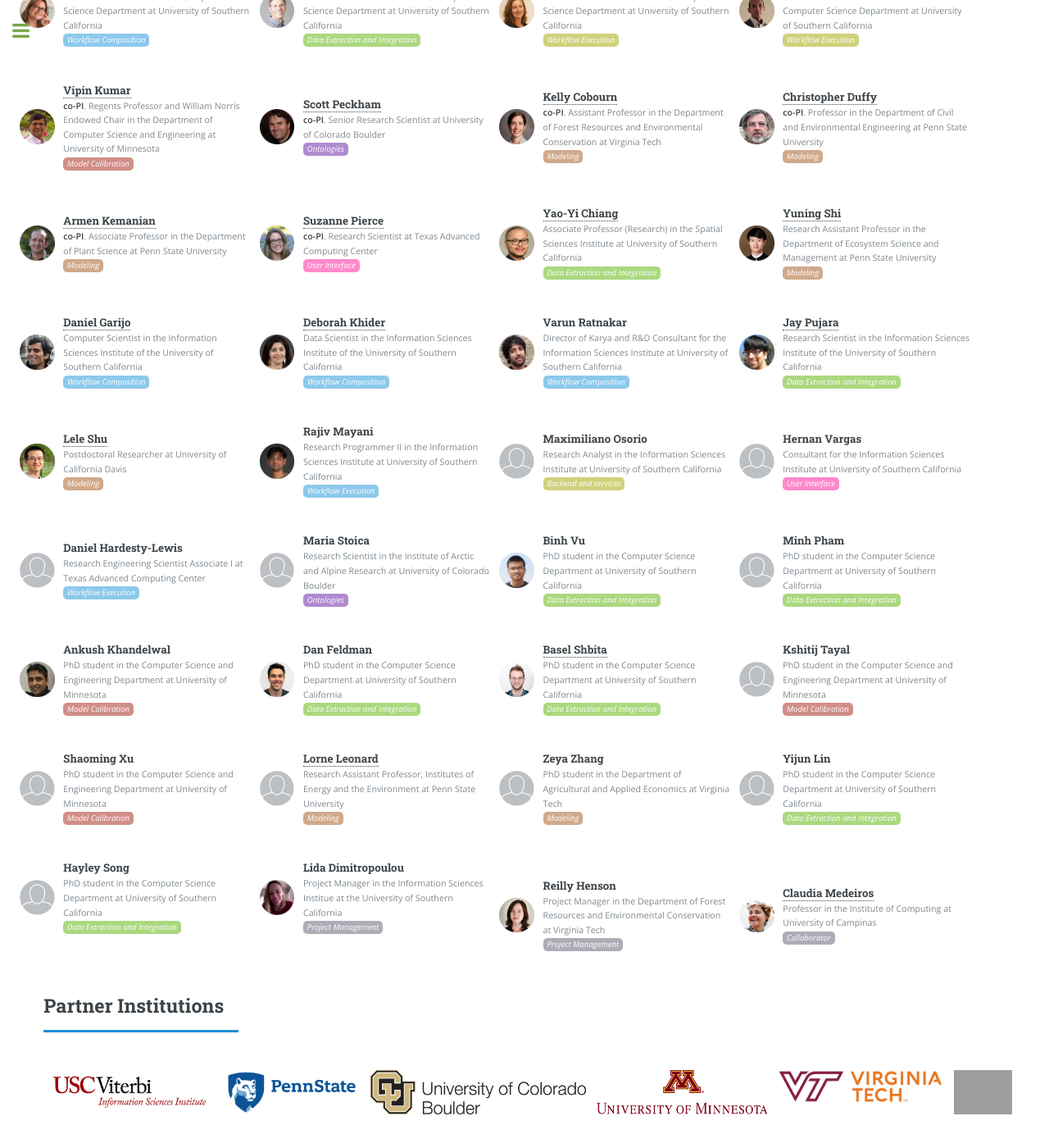
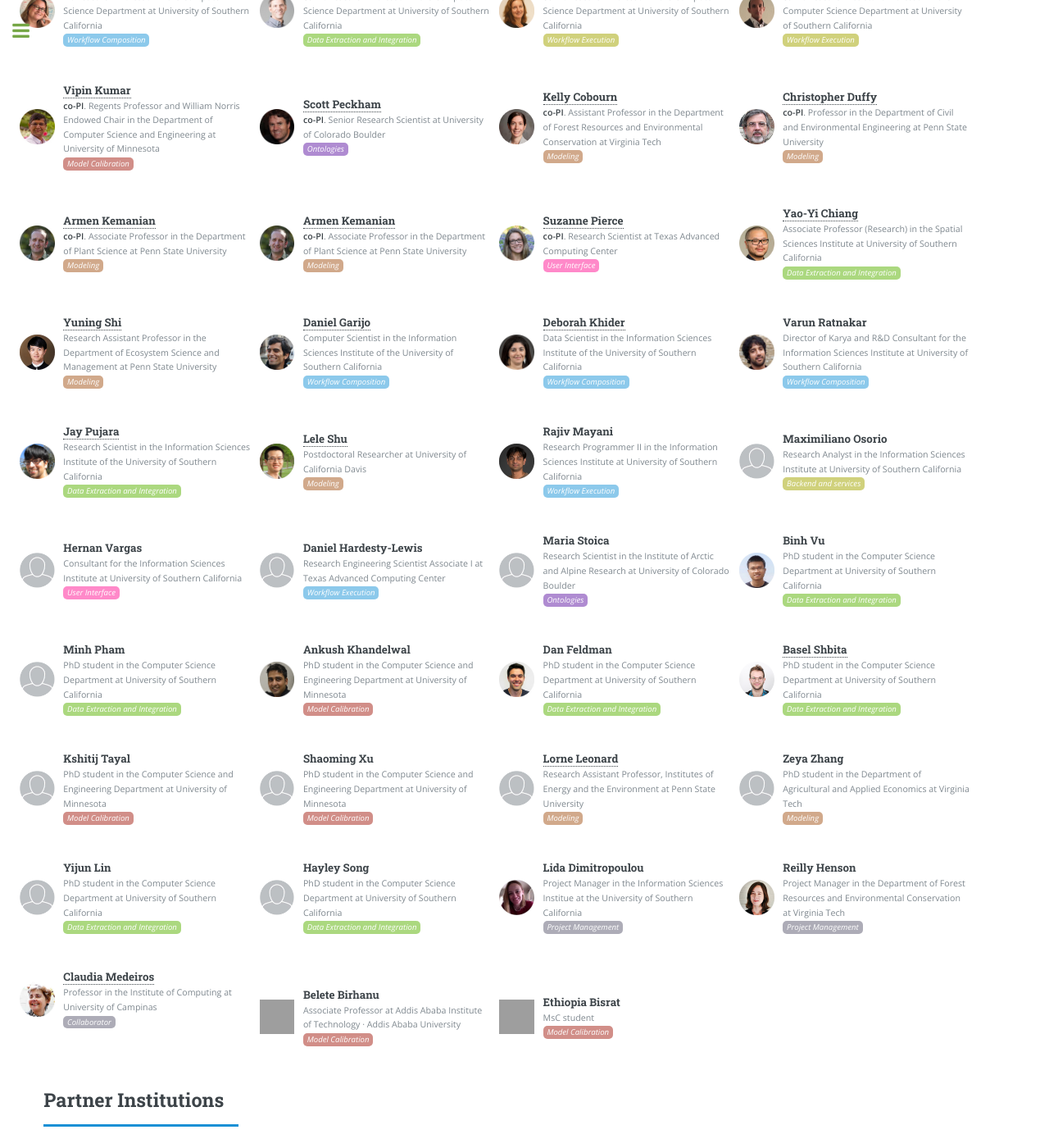
Before and after one commit to KnowledgeCaptureAndDiscovery/MINT, a Jekyll site: the page built from team.md, in a window 1280 px wide and 1400 px high, scrolled down 350 px. Shown: the whole window at 82% size. Built offline with Jekyll 4.4.1, drawn with Linux system fonts in a browser that asks for light colours; grey boxes are pictures that could not be loaded.

Commit message:
add aait

```diff
--- a/team.md
+++ b/team.md
@@ -70,6 +70,14 @@
 			<div class="content">
 				<h3><a href="http://www.engr.psu.edu/ce/directory/websites/duffy_c.html" target="_blank">Christopher Duffy</a></h3>
 				<p><strong>co-PI</strong>. Professor in the Department of Civil and Environmental Engineering at Penn State University
+				<br /><i class="label orange">Modeling</i></p>
+			</div>
+		</member>
+		<member>
+			<img src="assets/images/team/kemanian.jpg"/>
+			<div class="content">
+				<h3><a href="http://plantscience.psu.edu/research/labs/kemanian" target="_blank">Armen Kemanian</a></h3>
+				<p><strong>co-PI</strong>. Associate Professor in the Department of Plant Science at Penn State University
 				<br /><i class="label orange">Modeling</i></p>
 			</div>
 		</member>
@@ -297,9 +305,24 @@
                 <br /><i class="label grey">Collaborator</i></p>
             </div>
         </member>
+        <member>
+			<img src="assets/images/team/birhanu.jpg"/>
+			<div class="content">
+				<h3>Belete Birhanu</h3>
+				<p>Associate Professor at Addis Ababa Institute of Technology · Addis Ababa University
+				<br /><i class="label red">Model Calibration</i></p>
+			</div>
+		</member>
+        <member>
+			<img src="assets/images/team/bisrat.jpg"/>
+			<div class="content">
+				<h3>Ethiopia Bisrat</h3>
+				<p>MsC student
+				<br /><i class="label red">Model Calibration</i></p>
+			</div>
+		</member>
     </div>
 </section>
-
 
 <!-- Section -->
 <section>
@@ -325,9 +348,9 @@
         <institution>
             <img src="assets/images/institution/tacc.png"/>
         </institution>
+
 	</div>
 </section>
-
 
 <!-- Section -->
 <section>
@@ -335,6 +358,9 @@
 		<h2>Collaborating Institutions</h2>
 	</header>
 	<div class="team" style="margin-left: 0em">
+	    <institution>
+            <img src="assets/images/institution/aait.png"/>
+        </institution>
 	    <institution>
             <img src="assets/images/institution/usgs.png"/>
         </institution>
@@ -356,6 +382,5 @@
 	</div>
 </section>
 
-
 <!-- Section -->
 <section>
```
Also changed, not shown: assets/images/institution/aait.png (added).
